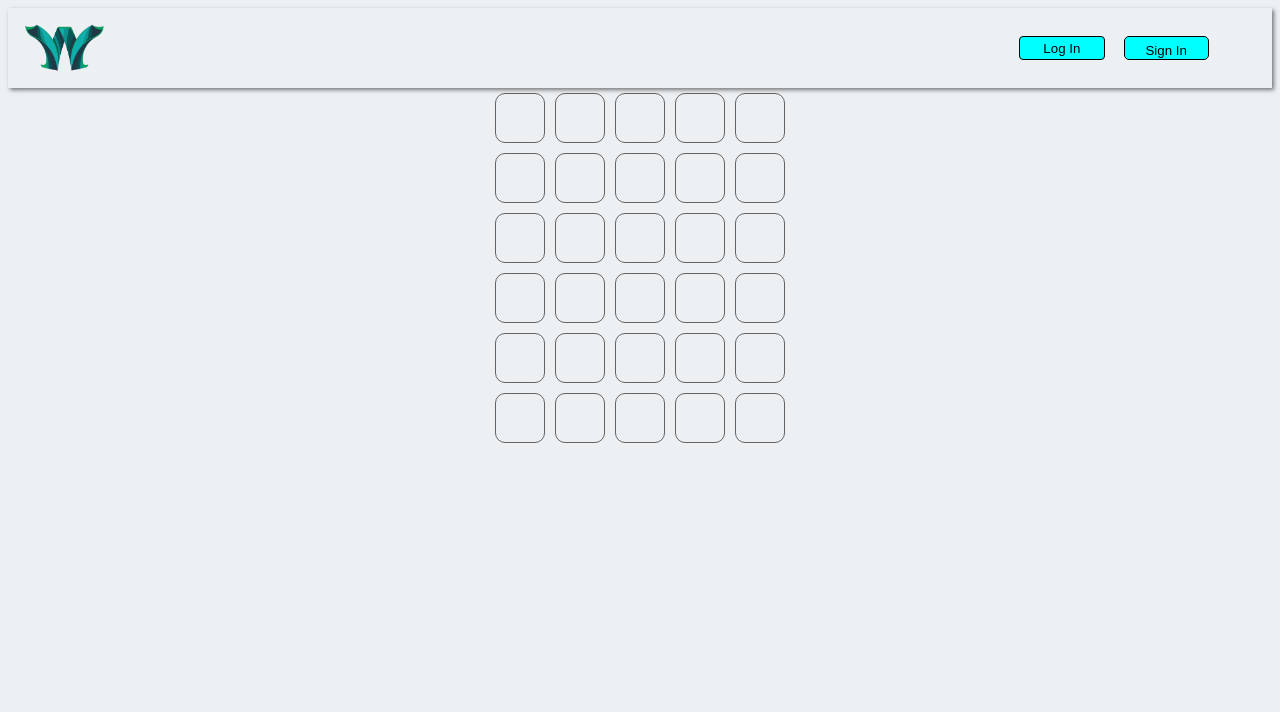
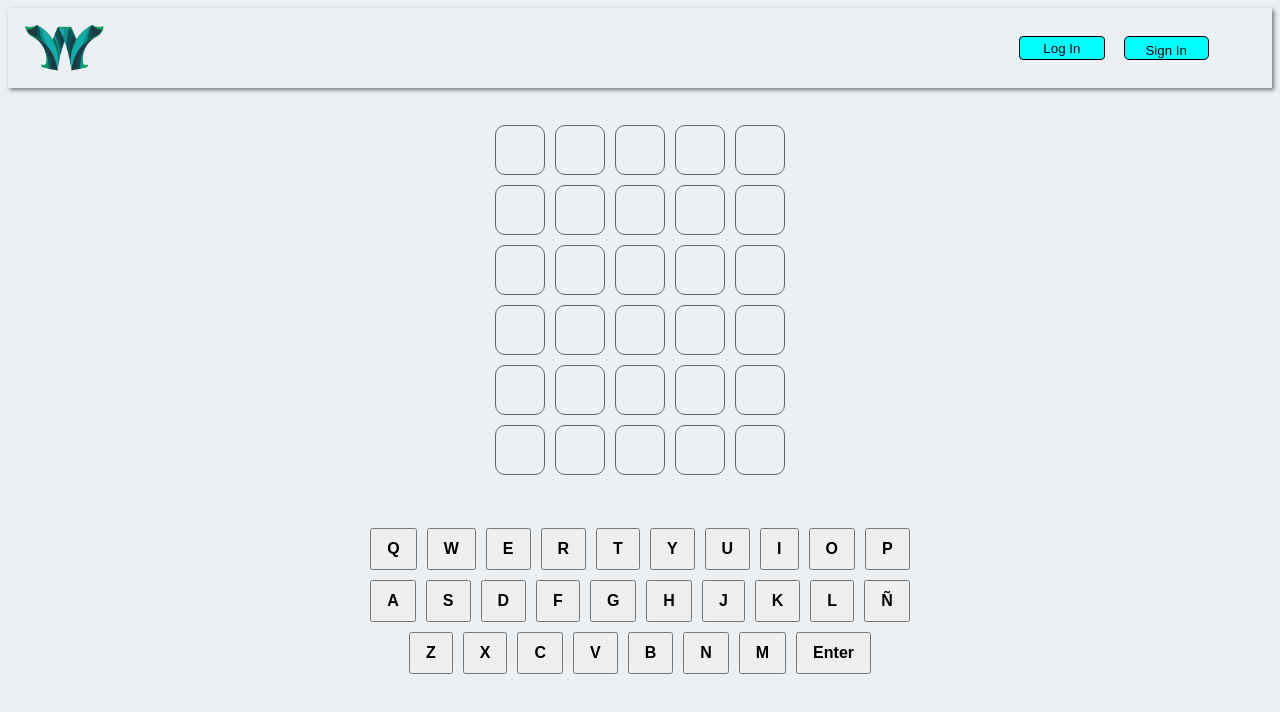
Before and after one commit to cga353/WordPlay, an Angular app in the folder WordPlay/: page /home in a window 1280 px wide. Shown: the top 712 px of the page. Built offline with nearby package versions, Linux system fonts and the light colour scheme; no server answers.

Commit message:
Animaciones letras y tablero

```diff
--- a/WordPlay/src/app/tablero/tablero.component.css
+++ b/WordPlay/src/app/tablero/tablero.component.css
@@ -5,10 +5,15 @@
 .tablero {
     display: flex;
     flex-direction: column;
-    justify-content: center; /* Centra el contenido verticalmente */
-    align-items: center; /* Centra el contenido horizontalmente */
-    width: fit-content; /* Ajusta el ancho del contenedor al contenido */
-    margin: auto; /* Añade margen automático para centrarlo horizontalmente */
+    justify-content: center;
+    /* Centra el contenido verticalmente */
+    align-items: center;
+    /* Centra el contenido horizontalmente */
+    width: fit-content;
+    /* Ajusta el ancho del contenedor al contenido */
+    margin: auto;
+    /* Añade margen automático para centrarlo horizontalmente */
+    margin-top: 2rem;
 }
 
 .fila {
@@ -24,6 +29,7 @@
     justify-content: center;
     align-items: center;
     margin: 5px;
+
 }
 
 .correcto {
@@ -50,4 +56,79 @@
     border-radius: 8px;
     box-shadow: 0 4px 8px rgba(0, 0, 0, 0.1);
     font-size: 16px;
-  }
+}
+
+
+.contenedor-tablero {
+    display: flex;
+    flex-direction: column;
+    align-items: center;
+}
+
+.teclado {
+    margin-top: 3rem;
+}
+
+.fila-teclado {
+    display: flex;
+    justify-content: center;
+    margin-bottom: 10px;
+}
+
+.fila-teclado button {
+    margin: 0 5px;
+    padding: 10px 15px;
+    font-size: 16px;
+    font-weight: bold;
+    cursor: pointer;
+}
+
+.fila-teclado button.correcto {
+    background-color: green;
+    color: white;
+}
+
+.fila-teclado button.incorrecto {
+    background-color: orange;
+    color: white;
+}
+
+.fila-teclado button.no-encontrado {
+    background-color: gray;
+    color: white;
+}
+
+.tablero.animate__slideInUp {
+    animation-duration: 1s; /* Cambiar la duración de la animación según sea necesario */
+}
+
+@keyframes flipInX {
+    from {
+        transform: perspective(400px) rotate3d(0, 1, 0, 90deg);
+        animation-timing-function: ease-in;
+        opacity: 0;
+    }
+
+    40% {
+        transform: perspective(400px) rotate3d(0, 1, 0, -20deg);
+        animation-timing-function: ease-in;
+    }
+
+    60% {
+        transform: perspective(400px) rotate3d(0, 1, 0, 10deg);
+        opacity: 1;
+    }
+
+    80% {
+        transform: perspective(400px) rotate3d(0, 1, 0, -5deg);
+    }
+
+    to {
+        transform: perspective(400px);
+    }
+}
+
+.animate__flipInX {
+    animation-name: flipInX;
+    animation-duration: 1.2s; /* Puedes ajustar la duración según sea necesario */
+}
--- a/WordPlay/src/app/tablero/tablero.component.html
+++ b/WordPlay/src/app/tablero/tablero.component.html
@@ -1,10 +1,20 @@
 <app-nav-bar></app-nav-bar>
-<div (click)="activarEntrada()" (keydown.backspace)="borrarLetra()" (keydown.enter)="recogerEnter()" (keypress)="recogerLetra($event)" class="contenedor-tablero" tabindex="0">
-    <div class="tablero">
+<div (click)="activarEntrada()" (keydown.backspace)="borrarLetra()" (keydown.enter)="recogerEnter()"
+    (keypress)="recogerLetra($event)" class="contenedor-tablero" tabindex="0">
+    <div class="tablero animate__animated animate__slideInUp"> <!-- Agregar la clase de animación aquí -->
         <div *ngFor="let fila of filas; let i=index" class="fila">
             <div *ngFor="let letra of fila; let j=index" class="elemento" [ngClass]="aplicarColores(i,j)">
                 {{ letra }}
             </div>
         </div>
     </div>
+
+    <!-- Tu teclado virtual -->
+    <div class="teclado">
+        <div class="fila-teclado" *ngFor="let fila of teclado">
+            <button *ngFor="let tecla of fila">
+                {{ tecla }}
+            </button>
+        </div>
+    </div>
 </div>
--- a/WordPlay/src/app/tablero/tablero.component.ts
+++ b/WordPlay/src/app/tablero/tablero.component.ts
@@ -28,11 +28,21 @@ export class TableroComponent implements OnInit {
   estadoTablero: (number | boolean)[][];
   palabraId: number | undefined;
 
+  shouldExpand: boolean = true;
+  // Definimos el teclado virtual
+  teclado: string[][] = [
+    ['Q', 'W', 'E', 'R', 'T', 'Y', 'U', 'I', 'O', 'P'],
+    ['A', 'S', 'D', 'F', 'G', 'H', 'J', 'K', 'L', 'Ñ'],
+    ['Z', 'X', 'C', 'V', 'B', 'N', 'M', 'Enter']
+  ];
+  estadoTeclas: { [key: string]: string } = {};
+
   constructor(
     private palabraService: RandomWordService,
     private buscarPalabra: SearchwordService,
     private wordService: WordService,
-    public dialog: MatDialog) {
+    public dialog: MatDialog
+  ) {
     this.filas = this.generarTablero(6, 5);
     this.estadoTablero = this.inicializarEstadoTablero();
   }
@@ -131,11 +141,9 @@ export class TableroComponent implements OnInit {
 
   recogerEnter() {
     if (this.entradaActivada && !this.enterPresionado && !this.palabraAdivinada) {
-      console.log('Tecla Enter presionada');
       this.enterPresionado = true;
       // Verificar si la fila actual está completa
-      const filaCompleta = this.filaCompleta(this.filaActual);
-      if (filaCompleta) {
+      if (this.filaCompleta(this.filaActual)) {
         this.comprobarPalabra();
       } else {
         console.log('La fila no está completa, no se aplicarán colores.');
@@ -144,26 +152,16 @@ export class TableroComponent implements OnInit {
     }
   }
 
-  comprobarPalabra() {
+
+comprobarPalabra() {
     const palabraIngresada = this.filas[this.filaActual].join('').trim().toLocaleLowerCase();
 
     // Llamada a la API para verificar si la palabra existe
     this.buscarPalabra.verificarPalabra(palabraIngresada).then(
-
       (response: any) => {
-        // if (response.data.title === 'No Definitions Found') {
-        //   // Si la respuesta indica que no se encontraron definiciones para la palabra,
-        //   // entonces la palabra ingresada no es válida
-        //   this.palabraValida = false;
-        //   console.log('La palabra ingresada no es válida:', palabraIngresada);
-        //   this.avanzar = false;
-        // } else {
-        // Si la respuesta contiene datos, la palabra existe
-        console.log('La palabra ingresada es válida:', palabraIngresada);
         this.palabraValida = true;
         this.estadoTablero[this.filaActual][1] = true;
         this.palabraCorrecta(palabraIngresada);
-        // }
       },
       (error: any) => {
         if (!(palabraIngresada.toLowerCase() === this.palabraAdivinar.toLowerCase())) {
@@ -175,6 +173,7 @@ export class TableroComponent implements OnInit {
           this.openDialog("PALABRA NO ENCONTRADA", "", palabraIngresada, false);
         } else {
           this.palabraCorrecta(palabraIngresada);
+
         }
       }
     );
@@ -192,14 +191,19 @@ export class TableroComponent implements OnInit {
       this.palabraAdivinada = true;
       this.palabraValida = true;
       this.estadoTablero[this.filaActual][1] = true;
-      this.openDialog("¡FELICIDADES!", "has acertado la palabra", palabraIngresada, true);
+      setTimeout(() => {
+        this.openDialog("¡FELICIDADES!", "has acertado la palabra", palabraIngresada, true);
+      }, 1500);
     } else {
       console.log('La palabra ingresada no es correcta.');
       // No avanzar a la siguiente fila si la palabra no es correcta
       this.enterPresionado = false; // Reiniciar la bandera de Enter presionado
       if (this.filaActual == this.filas.length - 1) {
         this.addPalabraAdivinada(palabraIngresada);
-        this.openDialog("¡PERDISTE!", "La palabra era:", this.palabraAdivinar.toUpperCase(), false);
+        // this.openDialog("¡PERDISTE!", "La palabra era:", this.palabraAdivinar.toUpperCase(), false);
+        setTimeout(() => {
+          this.openDialog("¡PERDISTE!", "La palabra era:", this.palabraAdivinar.toUpperCase(), false);
+        }, 2000);
       } else {
         this.avanzarFila();
       }
@@ -295,7 +299,7 @@ export class TableroComponent implements OnInit {
   aplicarColores(filaIndex: number, letraIndex: number): string {
     // Verificar si la fila está completa
     if (this.estadoTablero[filaIndex][1] === true) {
-      return this.obtenerClase(filaIndex, letraIndex);
+      return `elemento animate__flipInX ${this.obtenerClase(filaIndex, letraIndex)}`;
     }
     return ''; // Si la fila no está completa o no se ha presionado Enter, no se aplica ningún color
   }
@@ -331,7 +335,6 @@ export class TableroComponent implements OnInit {
     return resultado[letraIndex];
   }
 
-
   openDialog(title: string, message: string, palabra: string, adivinada: boolean): void {
     const dialogRef = this.dialog.open(DialogComponent, {
       data: { title: title, message: message, palabra: palabra, adivinada: adivinada },
--- a/WordPlay/src/index.html
+++ b/WordPlay/src/index.html
@@ -8,6 +8,7 @@
   <link rel="icon" type="image/x-icon" href="favicon.ico">
   <link href="https://fonts.googleapis.com/css2?family=Roboto:wght@300;400;500&display=swap" rel="stylesheet">
   <link href="https://fonts.googleapis.com/icon?family=Material+Icons" rel="stylesheet">
+  <link rel="stylesheet" href="https://cdnjs.cloudflare.com/ajax/libs/animate.css/4.1.1/animate.min.css">
 </head>
 <body>
   <app-root></app-root>
--- /dev/null
+++ b/package.json
@@ -0,0 +1,5 @@
+{
+  "dependencies": {
+    "animate.css": "^4.1.1"
+  }
+}
```
